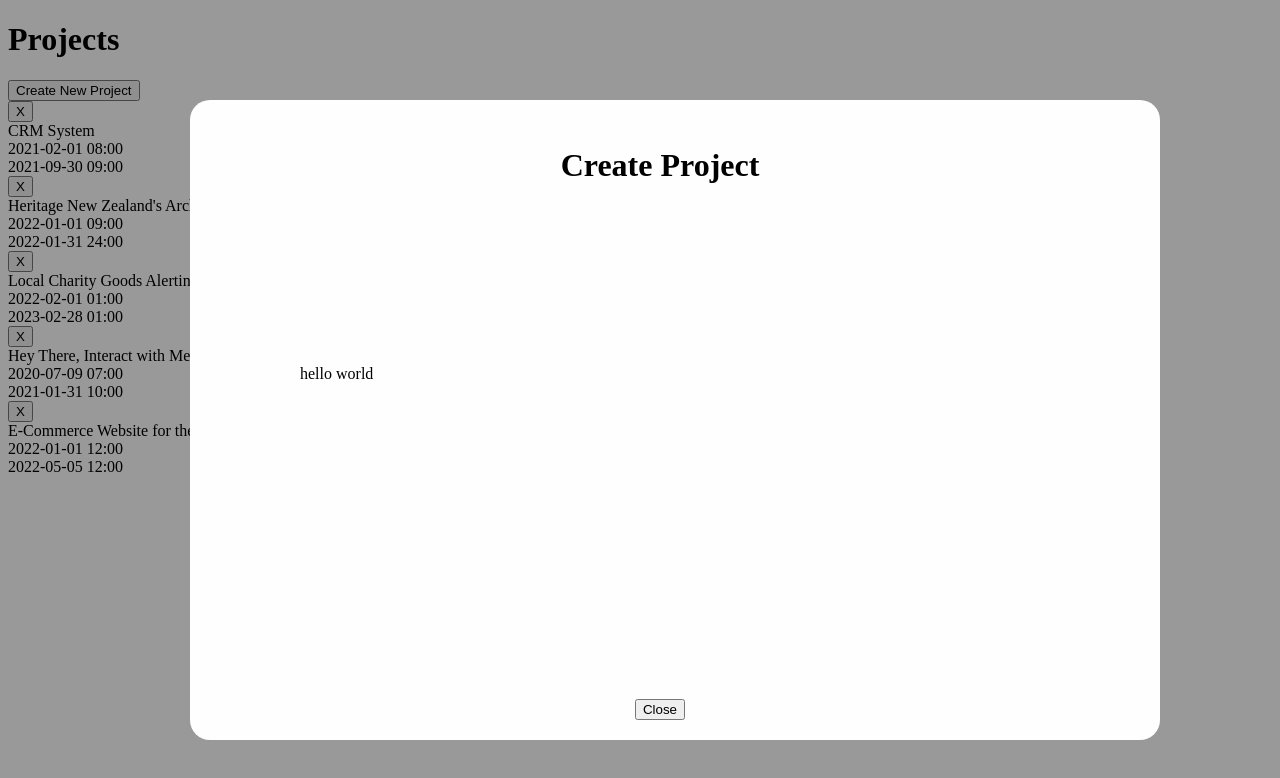
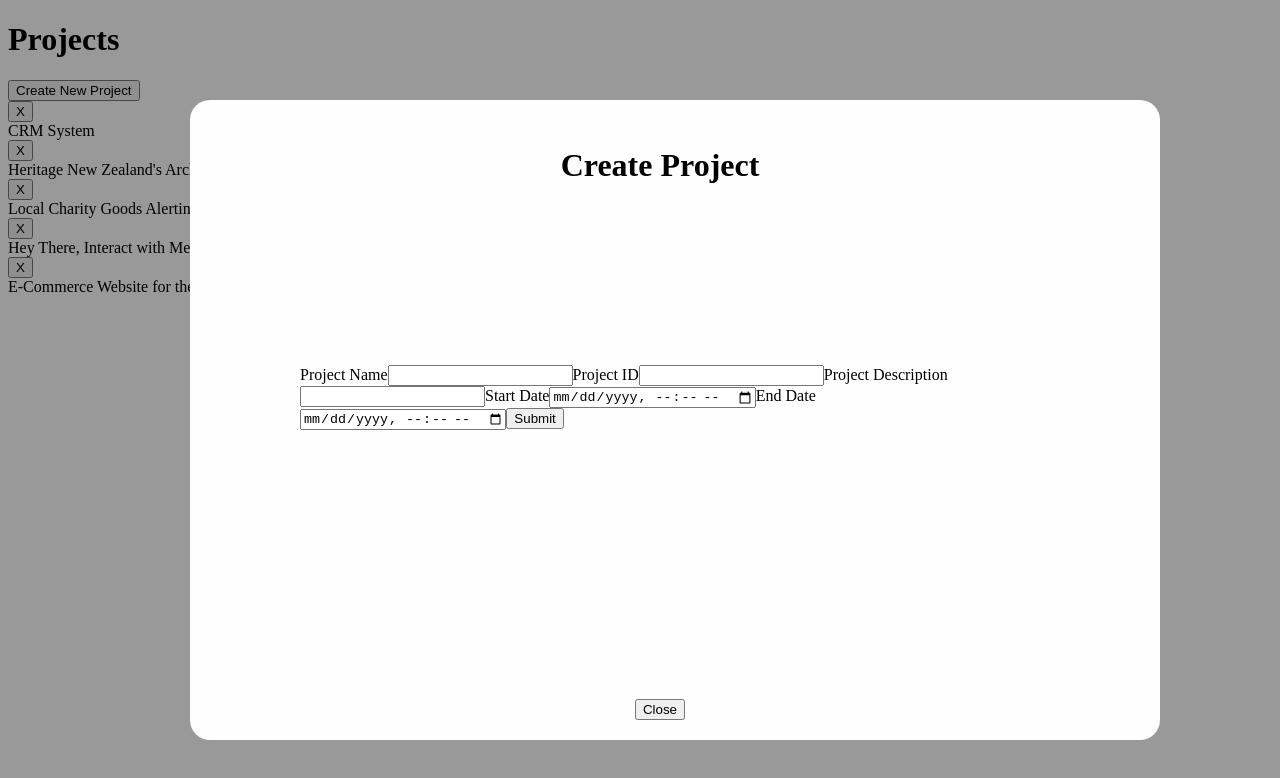
Before and after one commit to BlaviButcher/react-assn3, a React (Create React App) app: page / in a window 1280 px wide. Both pictures are taken after a click on the button "Create New Project". Shown: the top 778 px of the page. Built offline with nearby package versions, Linux system fonts and the light colour scheme.

Commit message:
implemented form functionality

```diff
--- a/src/components/landing.tsx
+++ b/src/components/landing.tsx
@@ -1,11 +1,17 @@
 import { Component } from "react";
 import { Project } from "../types/project";
 import Modal from "./modal";
+import ProjectForm from "./project-form";
 import ProjectList from "./project-list";
 
 class Landing extends Component<
   {},
-  { projects: Project[]; loading: boolean; showModal: boolean }
+  {
+    projects: Project[];
+    loading: boolean;
+    showModal: boolean;
+    formProject: Project;
+  }
 > {
   constructor(props: any) {
     super(props);
@@ -13,9 +19,19 @@ class Landing extends Component<
       projects: [],
       loading: true,
       showModal: false,
+      formProject: {
+        projectIdentifier: "",
+        projectName: "",
+        startDate: "",
+        endDate: "",
+        description: "",
+      },
     };
     this.removeProject = this.removeProject.bind(this);
     this.closeModal = this.closeModal.bind(this);
+    this.parseProjectForm = this.parseProjectForm.bind(this);
+    this.updateFormData = this.updateFormData.bind(this);
+    this.addProjectFromForm = this.addProjectFromForm.bind(this);
   }
 
   closeModal() {
@@ -33,12 +49,63 @@ class Landing extends Component<
     this.setState({ projects });
   }
 
+  parseProjectForm(form: HTMLFormElement) {
+    console.log(form.elements);
+  }
+
   componentDidMount() {
     fetch("data.json")
       .then((response) => response.json())
       .then((result) => {
         this.setState({ projects: result, loading: false });
       });
+  }
+
+  clearFormState() {
+    this.setState({
+      formProject: {
+        projectIdentifier: "",
+        projectName: "",
+        startDate: "",
+        endDate: "",
+        description: "",
+      },
+    });
+  }
+
+  addProjectFromForm() {
+    const projects = [...this.state.projects];
+    projects.push(this.state.formProject);
+    this.setState({ projects });
+    this.closeModal();
+    this.clearFormState();
+  }
+
+  // update form data when fields are change to keep sync
+  updateFormData(target: string, value: any) {
+    let oldData: Project = { ...this.state.formProject };
+
+    switch (target) {
+      case "projectIdentifier":
+        oldData.projectIdentifier = value;
+        break;
+      case "projectName":
+        oldData.projectName = value;
+        break;
+      case "startDate":
+        oldData.startDate = value;
+        break;
+      case "endDate":
+        oldData.endDate = value;
+        break;
+      case "description":
+        oldData.description = value;
+        break;
+      default:
+        break;
+    }
+
+    this.setState({ formProject: oldData });
   }
 
   render() {
@@ -63,8 +130,16 @@ class Landing extends Component<
           projects={this.state.projects}
           removeButtonClick={this.removeProject}
         />
-        <Modal open={this.state.showModal} onClose={this.closeModal} title="Create Project">
-          <div>hello world</div>
+        <Modal
+          open={this.state.showModal}
+          onClose={this.closeModal}
+          title="Create Project"
+        >
+          <ProjectForm
+            formValues={this.state.formProject}
+            onValueChange={this.updateFormData}
+            onSubmit={this.addProjectFromForm}
+          />
         </Modal>
       </div>
     );
--- /dev/null
+++ b/src/components/project-form.tsx
@@ -0,0 +1,73 @@
+import { Component } from "react";
+import { Project } from "../types/project";
+
+class ProjectForm extends Component<{
+  formValues: Project;
+  onValueChange: Function;
+  onSubmit: Function;
+}> {
+  render() {
+    return (
+      <form
+        onSubmit={(e) => {
+          e.preventDefault();
+          this.props.onSubmit();
+        }}
+      >
+        <label htmlFor="name">Project Name</label>
+        <input
+          type="text"
+          id="projectName"
+          name="name"
+          value={this.props.formValues.projectName}
+          onChange={(e) =>
+            this.props.onValueChange(e.target.id, e.target.value)
+          }
+        />
+        <label htmlFor="id">Project ID</label>
+        <input
+          type="text"
+          id="projectIdentifier"
+          name="id"
+          value={this.props.formValues.projectIdentifier}
+          onChange={(e) =>
+            this.props.onValueChange(e.target.id, e.target.value)
+          }
+        />
+        <label htmlFor="description">Project Description</label>
+        <input
+          type="text"
+          id="description"
+          name="description"
+          value={this.props.formValues.description}
+          onChange={(e) =>
+            this.props.onValueChange(e.target.id, e.target.value)
+          }
+        />
+        <label htmlFor="start">Start Date</label>
+        <input
+          type="datetime-local"
+          id="startDate"
+          name="start"
+          value={this.props.formValues.startDate}
+          onChange={(e) =>
+            this.props.onValueChange(e.target.id, e.target.value)
+          }
+        />
+        <label htmlFor="end">End Date</label>
+        <input
+          type="datetime-local"
+          id="endDate"
+          name="end"
+          value={this.props.formValues.endDate}
+          onChange={(e) =>
+            this.props.onValueChange(e.target.id, e.target.value)
+          }
+        />
+        <button type="submit">Submit</button>
+      </form>
+    );
+  }
+}
+
+export default ProjectForm;
--- a/src/components/project-list.tsx
+++ b/src/components/project-list.tsx
@@ -18,8 +18,8 @@ class ProjectList extends Component<{
               X
             </button>
             <div>{project.projectName}</div>
-            <div>{project.start_date}</div>
-            <div>{project.end_date}</div>
+            <div>{project.startDate}</div>
+            <div>{project.endDate}</div>
           </div>
         ))}
       </div>
--- a/src/types/project.ts
+++ b/src/types/project.ts
@@ -2,6 +2,6 @@ export type Project = {
   projectName: string;
   projectIdentifier: string;
   description: string;
-  start_date: string;
-  end_date: string;
+  startDate: string;
+  endDate: string;
 };
```
